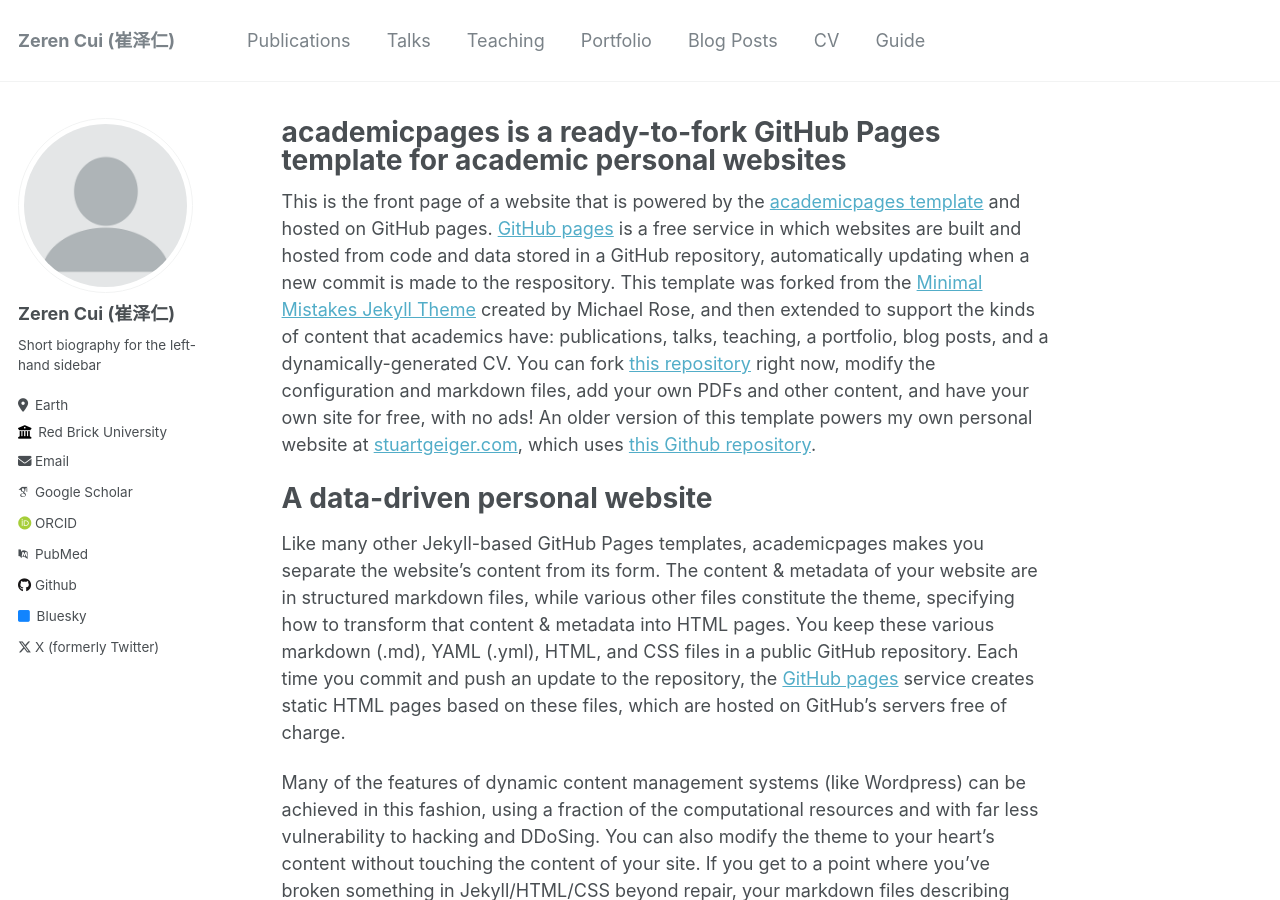
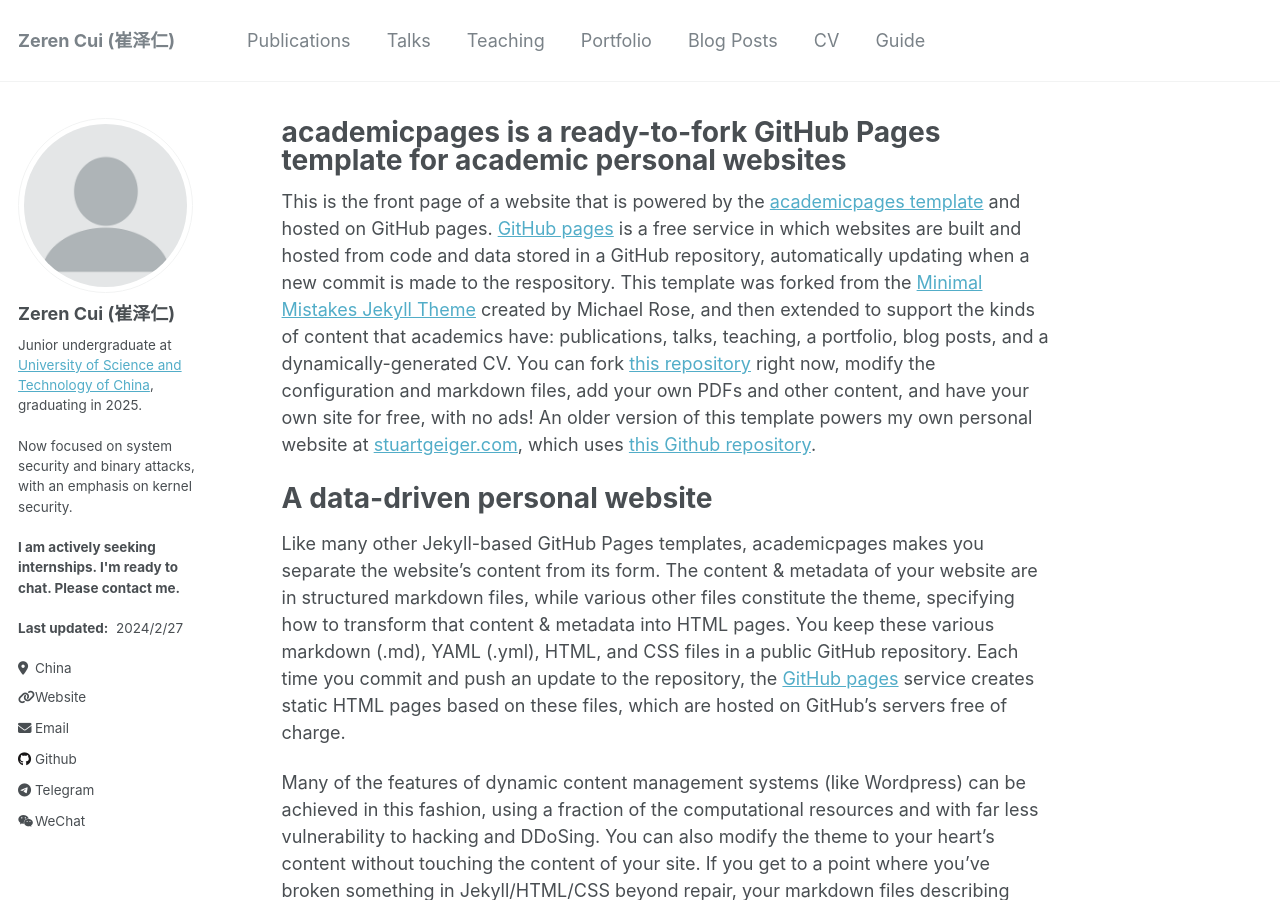
Before and after one commit to AvavaAYA/resume, a Jekyll site: the page built from _pages/about.md, in a window 1280 px wide and 900 px high. Built offline with Jekyll 4.4.1, drawn with Linux system fonts in a browser that asks for light colours; some web fonts are replaced.

Commit message:
initial commit

```diff
--- a/_config.yml
+++ b/_config.yml
@@ -24,30 +24,30 @@
   avatar           : "profile.png"
   name             : "Zeren Cui (崔泽仁)"
   pronouns         : # example: "she/her"
-  bio              : "Short biography for the left-hand sidebar"
-  location         : "Earth"
-  employer         : "Red Brick University"
-  uri              : # URL
-  email            : "none@example.org"
+  bio              : "Junior undergraduate at <a href='https://en.wikipedia.org/wiki/University_of_Science_and_Technology_of_China'> University of Science and Technology of China</a>, graduating in 2025. <br><br>Now focused on system security and binary attacks, with an emphasis on kernel security. <br><br><b>I am actively seeking internships. I'm ready to chat. Please contact me.</b><br><br><b>Last updated:</b>&nbsp; <span id='currentDate'><script>document.write(new Date().getFullYear()+'/'+(new Date().getMonth()+1)+'/'+new Date().getDate());</script></span>"
+  location         : "China"
+  employer         :
+  uri              : "https://eastxuelian.nebuu.la/"
+  email            : "zrcui2002@outlook.com"
 
   # Academic websites
   arxiv            : # URL - Update with the correct link to your profile
-  googlescholar    : "https://scholar.google.com/citations?user=PS_CX0AAAAAJ"
+  googlescholar    :
   impactstory      : # URL
-  orcid            : "http://orcid.org/yourorcidurl"
-  pubmed           : "https://www.ncbi.nlm.nih.gov/pubmed/?term=john+snow"
+  orcid            :
+  pubmed           :
   researchgate     : # URL
 
   # Repositories and software development
   bitbucket        : # Username - Update with your username on the site
   codepen          : # Username
   dribbble         : # Username
-  github           : "academicpages"
+  github           : "AvavaAYA"
   kaggle           : # Username
   stackoverflow    : # User number or user number and name (i.e., use "1" or "1/jeff-atwood")
 
   # Social media
-  bluesky          : "bsky.app" # Replace this with you Bluesky username
+  bluesky          :  # Replace this with you Bluesky username
   facebook         : # Username
   flickr           : # Username
   foursquare       : # Username
@@ -62,9 +62,10 @@
   pinterest        : # Username
   soundcloud       : # Username
   steam            : # Username
-  telegram         : # URL
+  telegram         : "telegram.jpg"
+  wechat           : "wechat.jpg"
   tumblr           : # Username
-  twitter          : "UniofOxford"  # Replace this with your X / Twitter handle
+  twitter          :   # Replace this with your X / Twitter handle
   vine             : # Username
   weibo            : # Username
   wikipedia        : # Username
--- a/_includes/author-profile.html
+++ b/_includes/author-profile.html
@@ -124,7 +124,10 @@
         <li><a href="https://steamcommunity.com/id/{{ author.steam }}"><i class="fab fa-fw fa-steam icon-pad-right" aria-hidden="true"></i>Steam</a></li>
       {% endif %}
       {% if author.telegram %}
-        <li><a href="{{ author.telegram }}"><i class="fab fa-fw fa-telegram icon-pad-right" aria-hidden="true"></i>Telegram</a></li>
+        <li><a href="/images/{{ author.telegram }}"><i class="fab fa-fw fa-telegram icon-pad-right" aria-hidden="true"></i>Telegram</a></li>
+      {% endif %}
+      {% if author.wechat %}
+        <li><a href="/images/{{ author.wechat }}"><i class="fab fa-fw fa-weixin icon-pad-right" aria-hidden="true"></i>WeChat</a></li>
       {% endif %}
       {% if author.tumblr %}
         <li><a href="https://{{ author.tumblr }}.tumblr.com"><i class="fab fa-fw fa-tumblr icon-pad-right" aria-hidden="true"></i>Tumblr</a></li>
```
Also changed, not shown: images/._telegram.jpg (added), images/._wechat.jpg (added), images/telegram.jpg (added), images/wechat.jpg (added), 2 other files.
